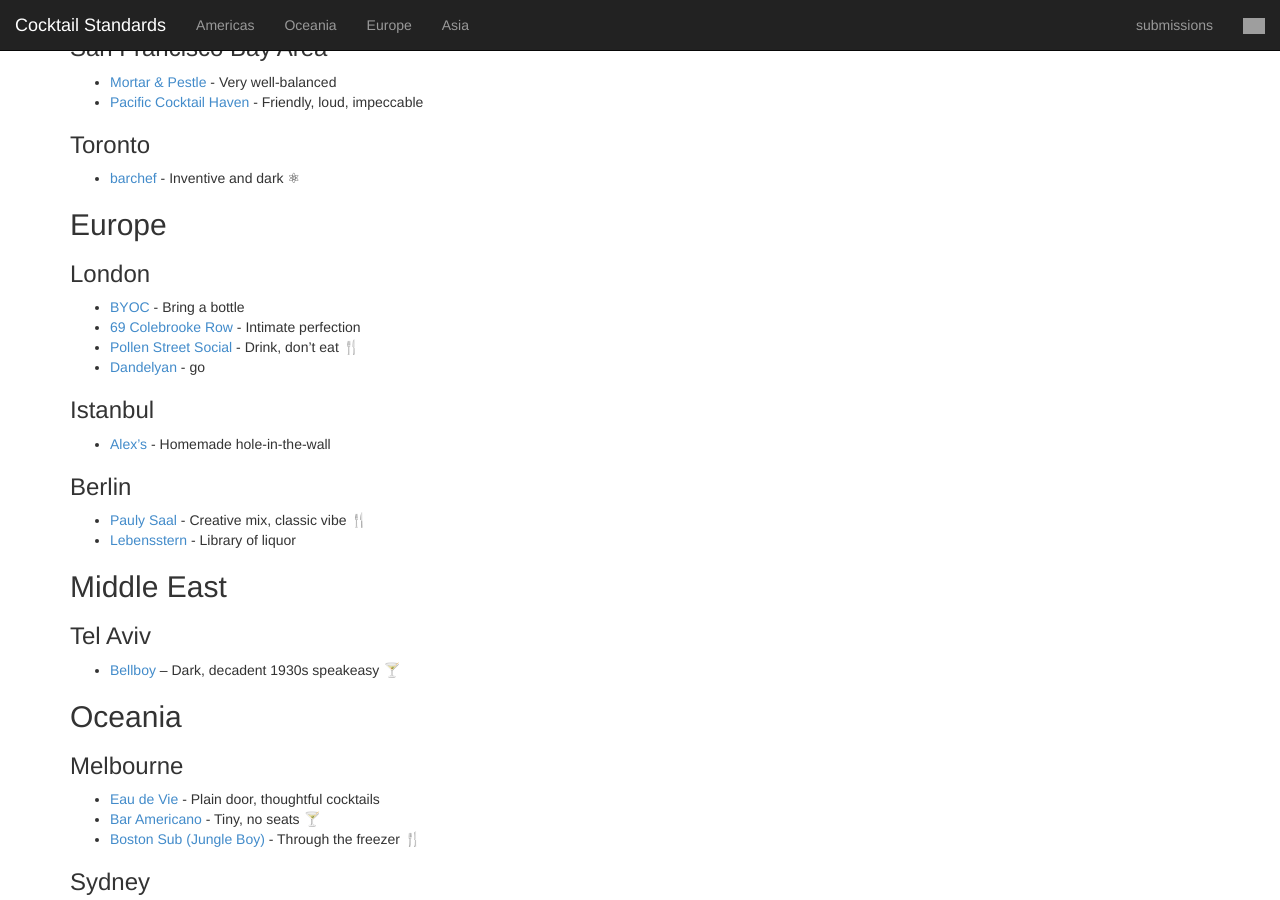
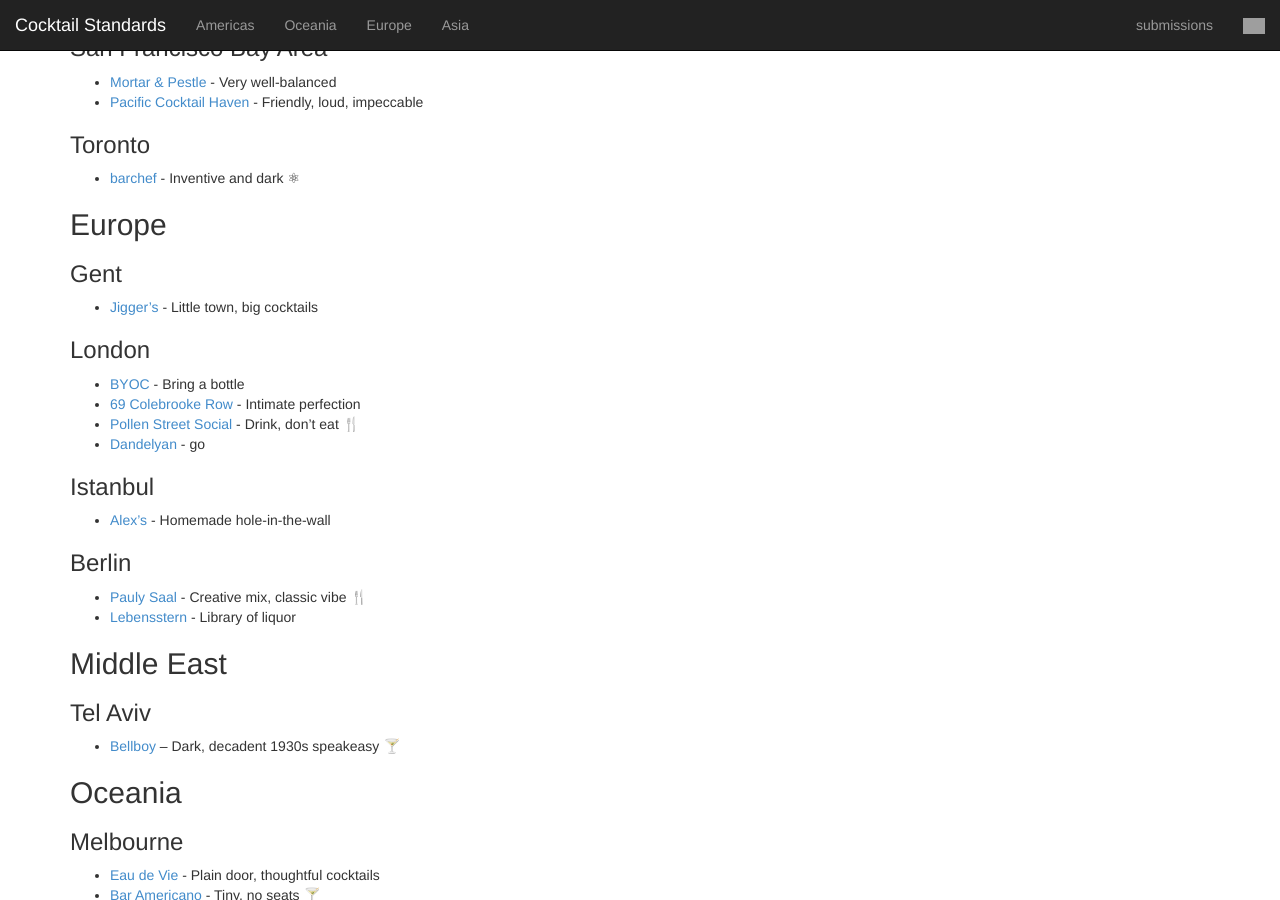
Before and after one commit to CocktailStandards/CocktailStandards.github.io, a Jekyll site: the page built from index.md, in a window 1280 px wide and 900 px high, scrolled down 613 px. Built offline with Jekyll 4.4.1, drawn with Linux system fonts in a browser that asks for light colours; grey boxes are pictures that could not be loaded.

Commit message:
Update index.md

```diff
--- a/index.md
+++ b/index.md
@@ -42,6 +42,10 @@ _While you're in town, pick up excellent cocktail supplies at [The Boston Shaker
 * [barchef](http://www.barcheftoronto.com) - Inventive and dark ⚛
 
 ## Europe
+
+### Gent
+
+* [Jigger's](https://www.jiggers.be) - Little town, big cocktails
 
 ### London
 
```
